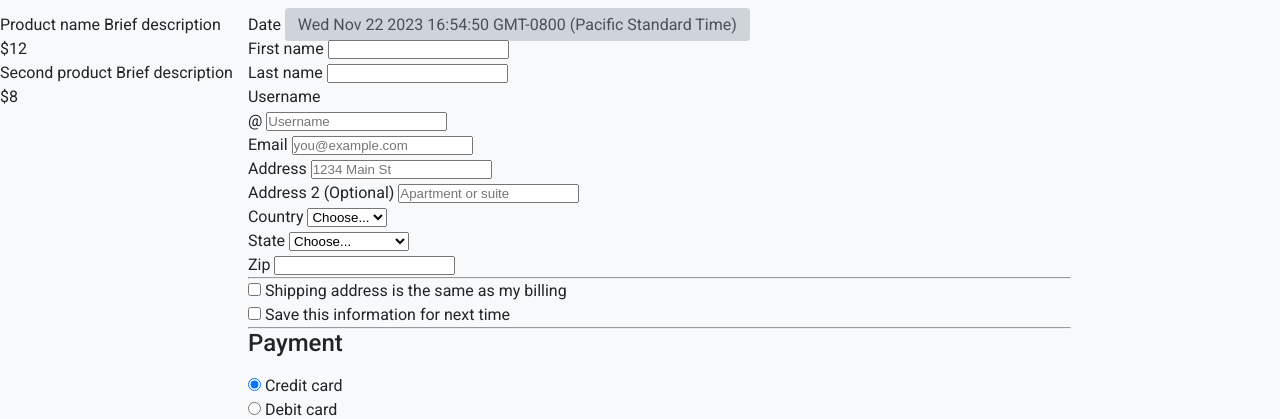
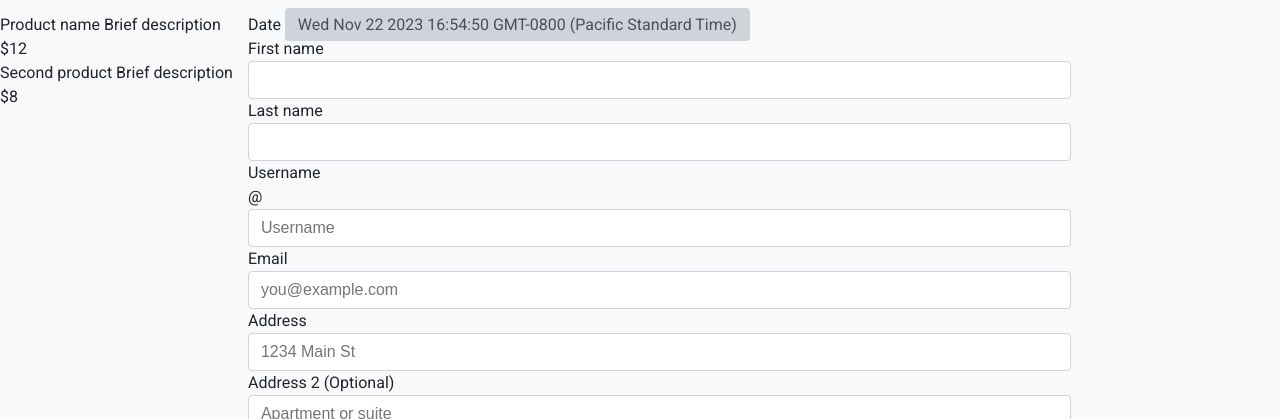
Before and after one commit to Mhadathy99/Bonus-Lab2, a plain HTML site: page index.html in a window 1280 px wide. Shown: the part 308-727 px from the top of the page. Drawn offline with Linux system fonts and the light colour scheme.

Commit message:
Adding style to all the page

```diff
--- a/cs/STYLE.CSS
+++ b/cs/STYLE.CSS
@@ -75,3 +75,18 @@
     padding: 0.375rem 0.75rem;
     width: 100%;
   }
+  input[type=text], input[type=email], select {
+    border: 1px solid #ced4da;
+    width: 100%;
+    height: calc(1.5em + 0.75rem + 2px);
+    padding: 0.375rem 0.75rem;
+    font-size: 1rem;
+    font-weight: 400;
+    line-height: 1.5;
+    color: #495057;
+    background-color: var(--white);
+    background-clip: padding-box;
+    border: 1px solid var(--light);
+    border-radius: 0.25rem;
+    transition: border-color .15s ease-in-out,box-shadow .15s ease-in-out;
+  }
```
